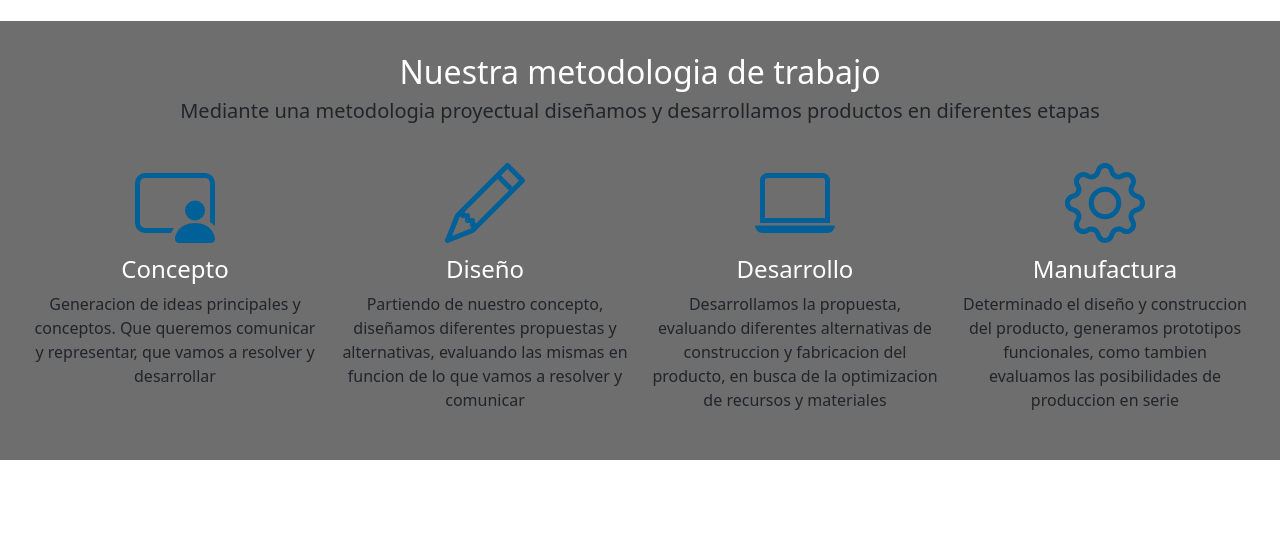
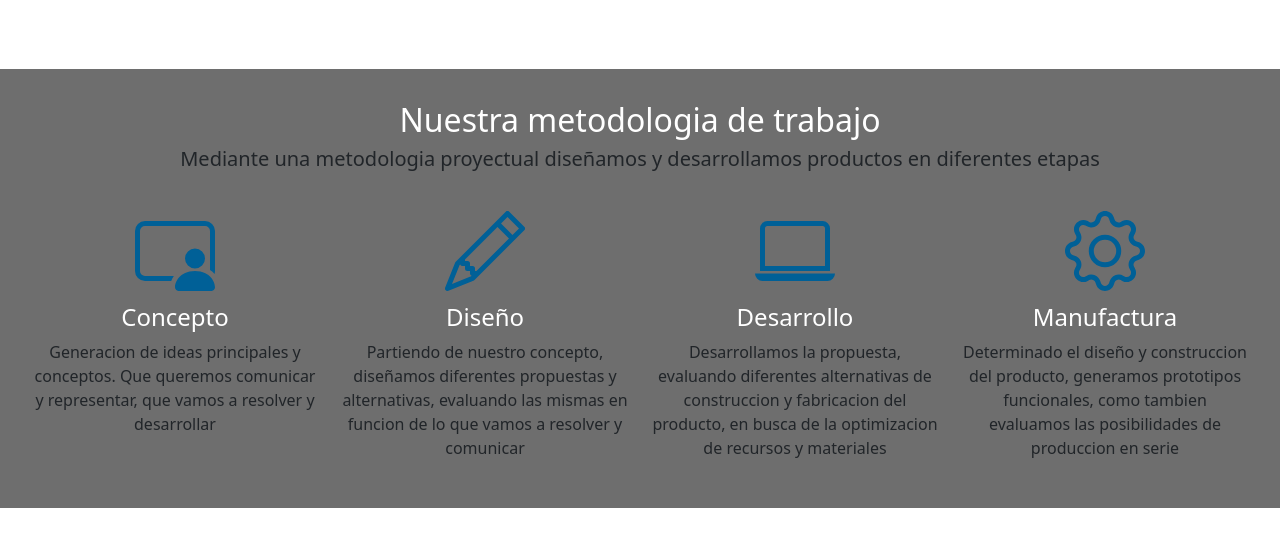
Before and after one commit to luchoocera/ProyectoFinal-Ocera, a plain HTML site: page about.html in a window 1280 px wide. Shown: the part 876-1432 px from the top of the page. Before the commit the page ends 1384 px from the top, so only its background shows below. Drawn offline with nearby package versions, Linux system fonts and the light colour scheme.

Commit message:
Ajustes generales

```diff
--- a/SCSS/_about.scss
+++ b/SCSS/_about.scss
@@ -2,7 +2,7 @@
 #about {
     margin: 0rem;
     section {
-        //margin: 2rem 0rem;
+        margin: 2rem 0rem;
     }
     #about-us{
         article{
```
Also changed, not shown: CSS/style.css, 1 other file.
